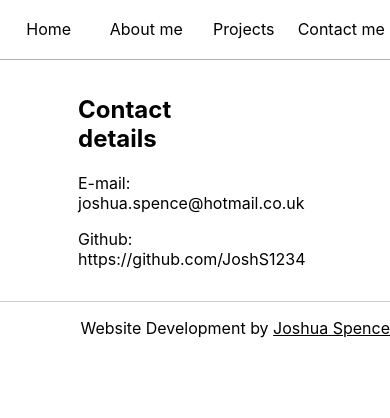
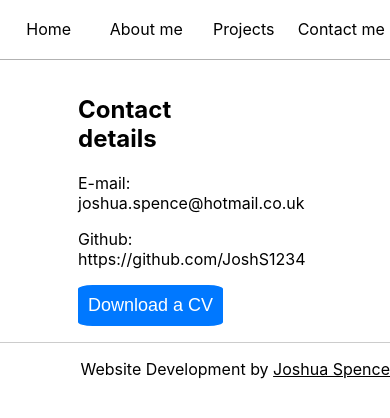
Before and after one commit to JoshS1234/portfolio, a React (Create React App) app: page /contact-me in a window 390 px wide. Shown: the top 418 px of the page. Built offline with nearby package versions, Linux system fonts and the light colour scheme.

Commit message:
finished mobile version of individual project display, and linked carousel to individual projects

```diff
--- a/src/components/Carousel.jsx
+++ b/src/components/Carousel.jsx
@@ -102,8 +102,8 @@ export default function Carousel() {
                   </h1>
                   <h4>{item.description}</h4>
                 </div>
-                <Link to="/projects">
-                  <button id="box1button">See all projects</button>
+                <Link to={"/projects/" + item.id}>
+                  <button className="box1button">Read more...</button>
                 </Link>
               </div>
             </SwiperSlide>
--- a/src/components/Contact.jsx
+++ b/src/components/Contact.jsx
@@ -11,7 +11,7 @@ export default function Contact() {
           <p>E-mail: joshua.spence@hotmail.co.uk</p>
           <p>Github: https://github.com/JoshS1234</p>
           <a target="_blank" rel="noreferrer" href={CV}>
-            <button id="box1button">Download a CV</button>
+            <button className="box1button">Download a CV</button>
           </a>
         </div>
       </div>
--- a/src/components/ProjectList.jsx
+++ b/src/components/ProjectList.jsx
@@ -10,14 +10,14 @@ export default function ProjectList() {
         {projects.map((item) => {
           return (
             <Link to={"/projects/" + item.id} className="projectButton">
-              <h2>
+              <h3>
                 {item.name}, {item.year}
-              </h2>
-              <h4>
+              </h3>
+              <h5>
                 Languages and tech: {item.language}
                 {""}
                 {item.tech ? <>, {item.tech}</> : <></>}
-              </h4>
+              </h5>
               <h6>{item.description}</h6>
 
               <h6>Click for more...</h6>
--- a/src/components/stylesheets/Carousel.css
+++ b/src/components/stylesheets/Carousel.css
@@ -31,7 +31,7 @@
   font-size: large;
 }
 
-#box1button {
+.box1button {
   padding: 10px;
   color: white;
   background-color: rgba(0, 120, 255, 1);
@@ -75,7 +75,7 @@
     font-size: large;
   }
 
-  #box1button {
+  .box1button {
     padding: 10px;
     color: white;
     background-color: rgba(0, 120, 255, 1);
--- a/src/components/stylesheets/Contact.css
+++ b/src/components/stylesheets/Contact.css
@@ -21,7 +21,7 @@
   justify-content: space-around;
 }
 
-#box1button {
+.box1button {
   padding: 10px;
   color: white;
   background-color: rgba(0, 120, 255, 1);
@@ -54,7 +54,7 @@
     justify-content: space-around;
   }
 
-  #box1button {
+  .box1button {
     padding: 10px;
     color: white;
     background-color: rgba(0, 120, 255, 1);
--- a/src/components/stylesheets/NavBar.css
+++ b/src/components/stylesheets/NavBar.css
@@ -5,7 +5,7 @@
 }
 
 .linkButton {
-  padding: 5%;
+  padding: 4%;
   color: black;
   font-size: large;
   text-decoration: none;
--- a/src/components/stylesheets/ProjectList.css
+++ b/src/components/stylesheets/ProjectList.css
@@ -23,7 +23,7 @@
   border: 2px;
   border-style: solid;
   border-color: black;
-  font-size: 1.4em;
+  font-size: 1.2em;
 }
 
 .projectButton:hover {
--- a/src/components/stylesheets/Projects.css
+++ b/src/components/stylesheets/Projects.css
@@ -78,4 +78,9 @@
     margin-bottom: 3%;
     margin-top: 3%;
   }
+
+  iframe {
+    width: 80%;
+    height: auto;
+  }
 }
```
